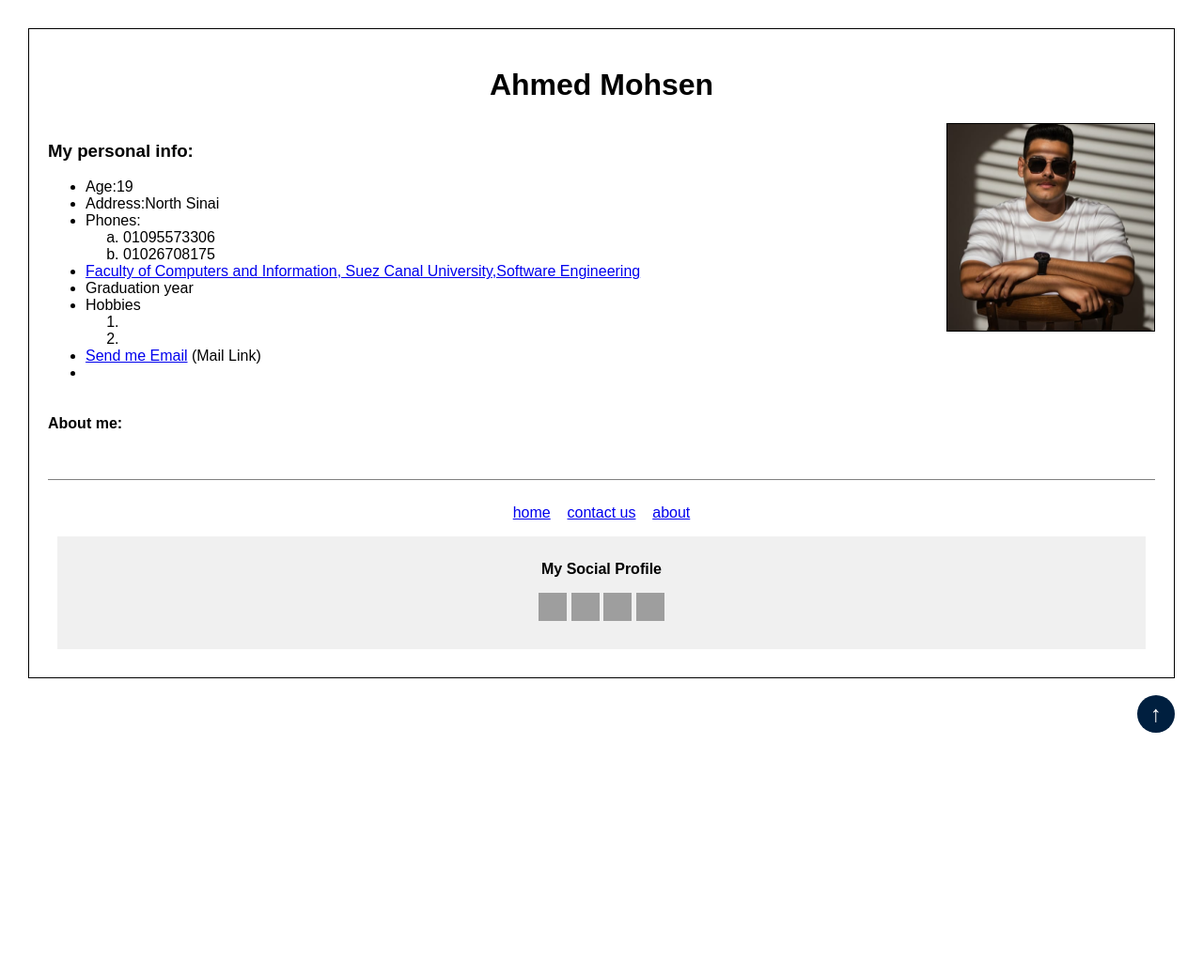
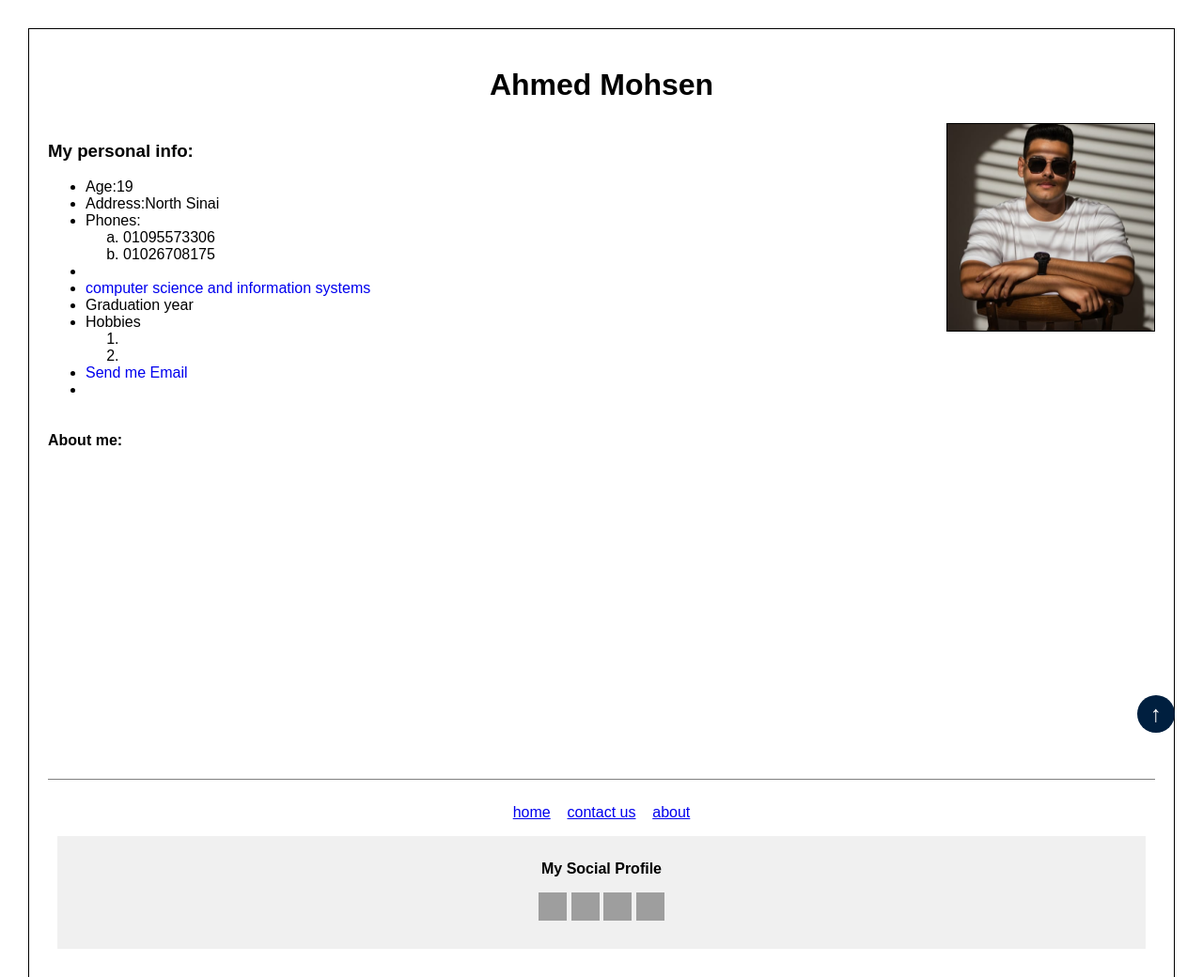
Before and after one commit to ahmedmosen12/My-proifle2, a plain HTML site: page proifle2.html in a window 1280 px wide. Shown: the top 1040 px of the page at 94% size. Before the commit the page ends 800 px from the top, so only its background shows below. Drawn offline with Linux system fonts and the light colour scheme; grey boxes are pictures that could not be loaded.

Commit message:
Update proifle2.html

```diff
--- a/proifle2.html
+++ b/proifle2.html
@@ -21,7 +21,7 @@
                     </ol>
                 </li>
                 <li>
-                    <a href="https://suez.edu.eg/ar/.com" target="_blank">Faculty of Computers and Information, Suez Canal University,Software Engineering</a>
+                    <li><a href="https://suez.edu.eg/ar/%D9%83%D9%84%D9%8A%D8%A9-%D8%A7%D9%84%D8%AD%D8%A7%D8%B3%D8%A8%D8%A7%D8%AA-%D9%88%D8%A7%D9%84%D9%85%D8%B9%D9%84%D9%88%D9%85%D8%A7%D8%AA/" target="_blank" style="text-decoration: none;">computer science and information systems</a></li>
 
                 </li>
                 <li>Graduation year</li>
@@ -32,7 +32,7 @@
                     </ol>
                 </li>
                 <li>
-                    <a href="am7484916@gmail.com">Send me Email</a> (Mail Link)
+                    <a href=" mailto:am7484916@gmail.com" style="text-decoration: none;">Send me Email</a>
                 </li>
                 <li>
             </ul>
@@ -44,10 +44,30 @@
     </div>
 
     <p style="font-weight: bold; margin-top: 20px;">About me:</p>
+    <pre>
+
+
+
+
+
+
+
+
+
+
+
+
+
+
+
+
+
+
+    </pre>
 
     <div style="border-top: 1px solid gray; margin-top: 50px; padding-top: 10px;">
         <p style="text-align: center;">
-            <a href="Welcome.html">home</a> &nbsp;&nbsp;
+            <a href="proifle2.html">home</a> &nbsp;&nbsp;
             <a href="#">contact us</a> &nbsp;&nbsp;
             <a href="#">about</a>
         </p>
```
